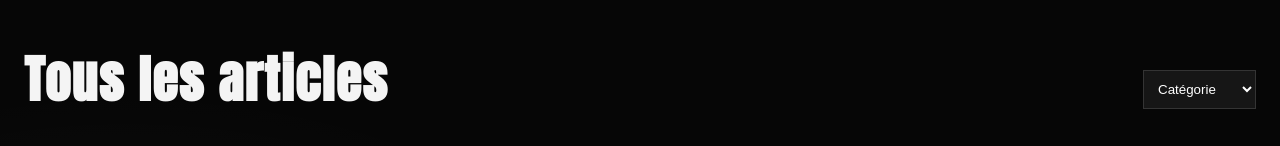
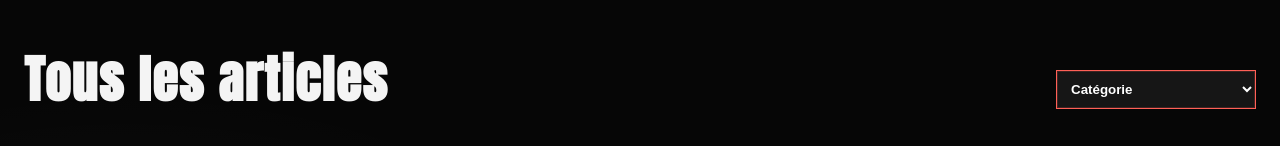
Before and after one commit to mabroukmehdy-byte/Street-Sport, a React (Create React App) app in the folder frontend/: page / in a window 1280 px wide. Shown: the part 575-721 px from the top of the page. Built offline with nearby package versions, Linux system fonts and the light colour scheme.

Commit message:
ui: mettre en avant le select categorie sans changer sa position

```diff
--- a/frontend/src/index.css
+++ b/frontend/src/index.css
@@ -450,6 +450,13 @@ button {
   background: var(--surface-2);
   color: #fff;
   padding: 10px;
+}
+
+.shop-controls select {
+  min-width: 200px;
+  border-color: #ff6057;
+  box-shadow: inset 0 0 0 1px rgba(255, 96, 87, 0.18);
+  font-weight: 700;
 }
 
 .product-card {
@@ -933,7 +940,7 @@ body.is-mobile .photo-track img {
 
 body.is-mobile .shop-controls {
   display: grid;
-  grid-template-columns: 1fr 1fr;
+  grid-template-columns: 1fr;
   gap: 6px;
 }
 
```
